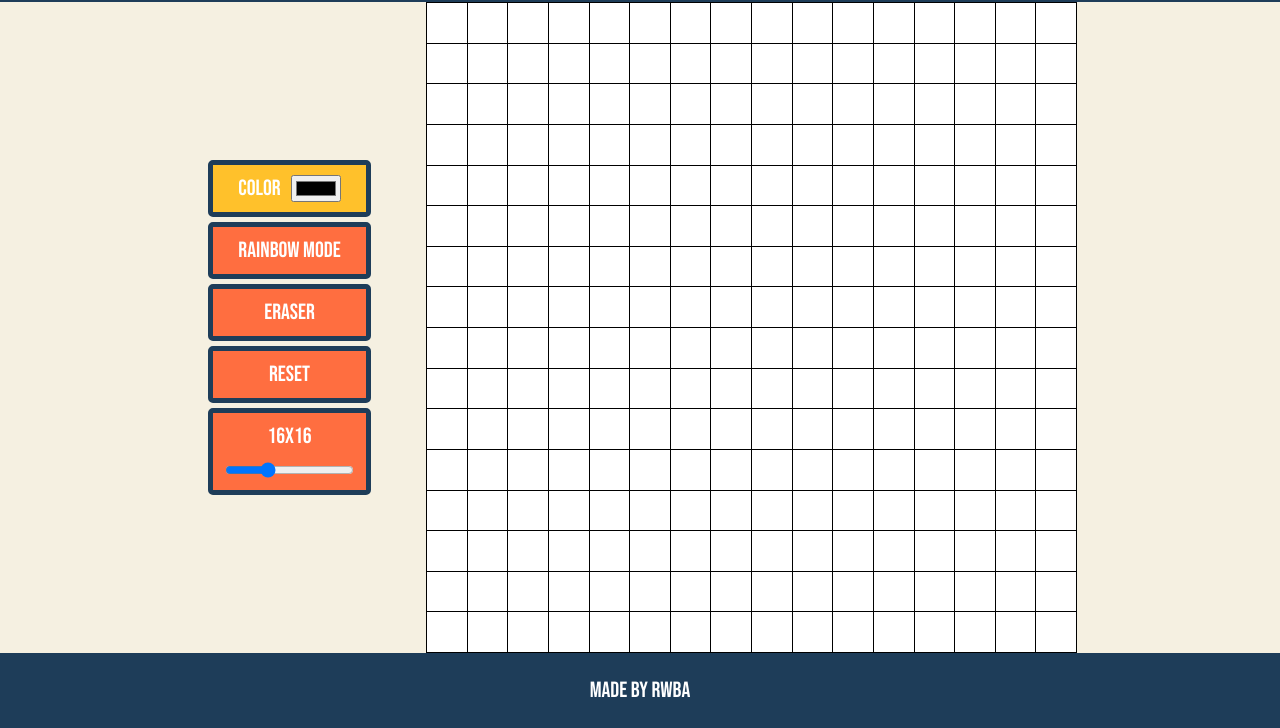
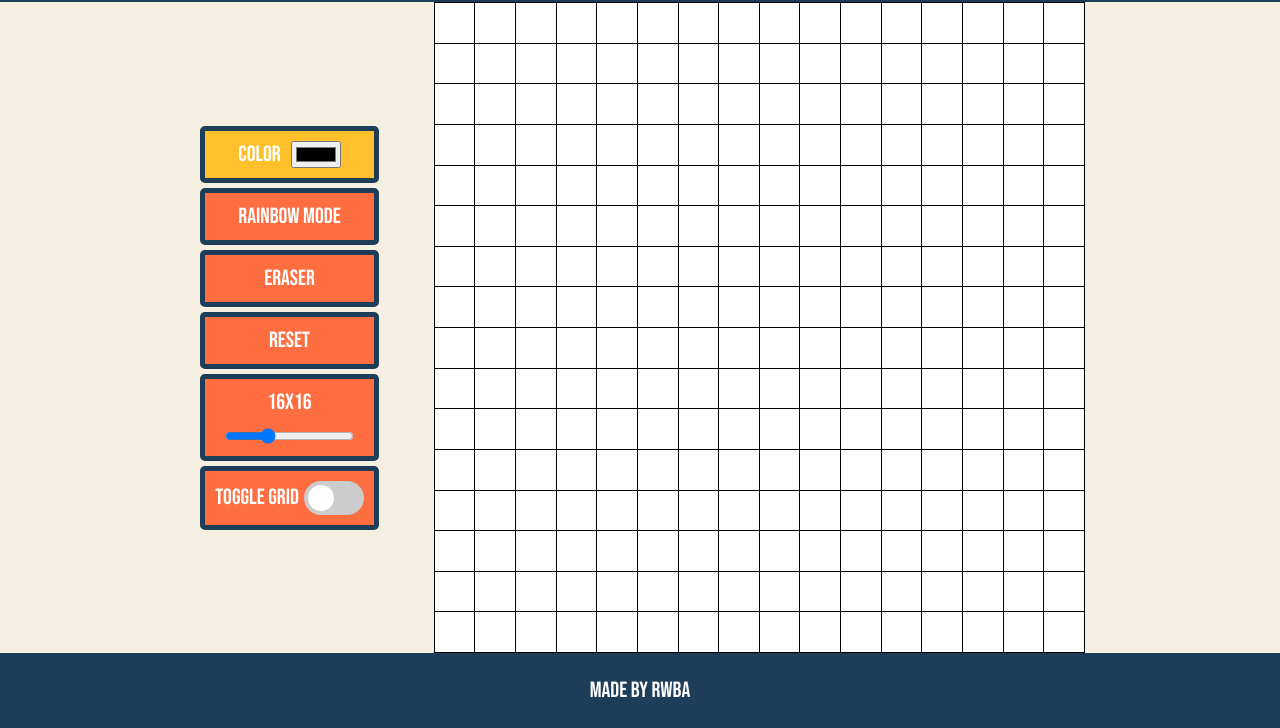
Before and after one commit to rwba7567/odin-etch-a-sketch, a plain HTML site: page index.html in a window 1280 px wide. Shown: the part 83-811 px from the top of the page. Drawn offline with Linux system fonts and the light colour scheme.

Commit message:
ADDED toggle switch

```diff
--- a/index.html
+++ b/index.html
@@ -25,6 +25,14 @@
                     <div>16x16</div>
                     <input type="range" id="size" min="1" max="50" value ="16">
                 </div>
+                <div id="toggleGrid">
+                    <div>Toggle grid</div>
+                    <label class="switch">
+
+                        <input type="checkbox">
+                        <span class="slider round"></span>
+                    </label>
+                </div>
 
             </div>
             <div class="centered" id="grid">
--- a/styles.css
+++ b/styles.css
@@ -57,6 +57,76 @@ body{
     gap:10px;
 }
 
+#toggleGrid{
+    display: flex;
+    flex-direction: row;
+    gap: 5px;
+    align-items: center;
+}
+
+/*Toggle switch*/
+.switch {
+    position: relative;
+    display: inline-block;
+    width: 60px;
+    height: 34px;
+}
+
+/* Hide default HTML checkbox */
+.switch input {
+    opacity: 0;
+    width: 0;
+    height: 0;
+}
+
+/* The slider */
+.slider {
+    position: absolute;
+    cursor: pointer;
+    top: 0;
+    left: 0;
+    right: 0;
+    bottom: 0;
+    background-color: #ccc;
+    -webkit-transition: .4s;
+    transition: .4s;
+}
+
+.slider:before {
+    position: absolute;
+    content: "";
+    height: 26px;
+    width: 26px;
+    left: 4px;
+    bottom: 4px;
+    background-color: white;
+    -webkit-transition: .4s;
+    transition: .4s;
+}
+
+input:checked + .slider {
+    background-color: #2196F3;
+}
+
+input:focus + .slider {
+    box-shadow: 0 0 1px #2196F3;
+}
+
+input:checked + .slider:before {
+    -webkit-transform: translateX(26px);
+    -ms-transform: translateX(26px);
+    transform: translateX(26px);
+}
+
+/* Rounded sliders */
+.slider.round {
+    border-radius: 34px;
+}
+
+.slider.round:before {
+    border-radius: 50%;
+}
+
 /*Table*/
 table, th, td{
     box-sizing: border-box;
```
